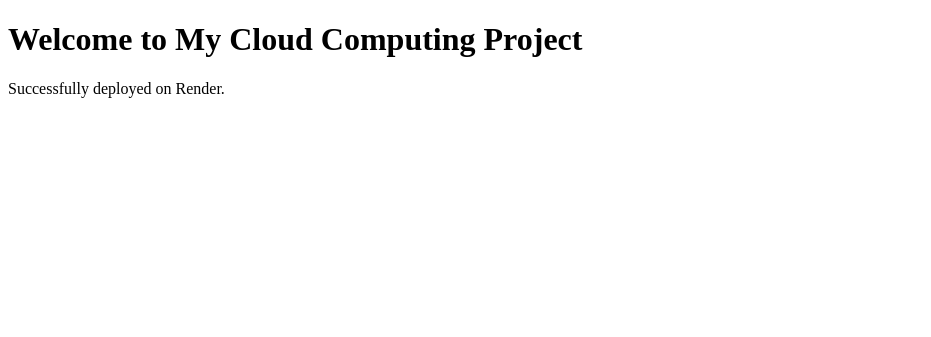
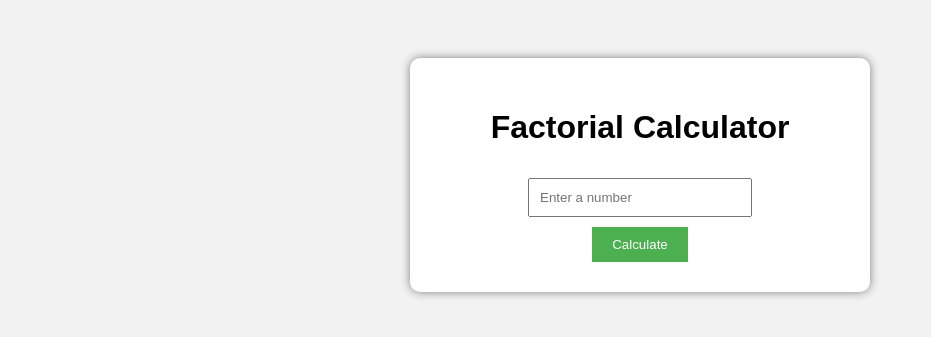
Before and after one commit to Nishmitha0959/bcs601_4mw23cs088, a Flask app: page / in a window 1280 px wide. Shown: the top 337 px of the page, without its empty margins (0-931 px from the left). Run offline with Flask 3, Linux system fonts and the light colour scheme.

Commit message:
Initial commit

```diff
--- a/app.py
+++ b/app.py
@@ -1,39 +1,20 @@
-from flask import Flask, render_template
+from flask import Flask, render_template, request
 
 app = Flask(__name__)
 
-@app.route('/')
+@app.route('/', methods=['GET', 'POST'])
 def home():
-    num1 = 18
-    num2 = 12
+    factorial = None
+    number = None
 
-    a = num1
-    b = num2
+    if request.method == 'POST':
+        number = int(request.form['number'])
+        factorial = 1
 
-    while b != 0:
-        a, b = b, a % b
+        for i in range(1, number + 1):
+            factorial *= i
 
-    hcf = a
-    lcm = (num1 * num2) // hcf
-
-    text = "Fun with Programming"
-    reversed_text = text[::-1]
-
-    factorials = {}
-
-    for i in range(4, 9):
-        fact = 1
-        for j in range(1, i + 1):
-            fact *= j
-        factorials[i] = fact
-
-    return render_template(
-        'index.html',
-        hcf=hcf,
-        lcm=lcm,
-        reversed_text=reversed_text,
-        factorials=factorials
-    )
+    return render_template('index.html', factorial=factorial, number=number)
 
 if __name__ == '__main__':
     app.run(debug=True)
--- a/templates/index.html
+++ b/templates/index.html
@@ -1,10 +1,66 @@
 <!DOCTYPE html>
 <html>
 <head>
-    <title>BCS601 Cloud Project</title>
+    <title>Factorial Calculator</title>
+
+    <style>
+        body{
+            font-family: Arial;
+            background:#f2f2f2;
+            text-align:center;
+            padding-top:50px;
+        }
+
+        .box{
+            background:white;
+            width:400px;
+            margin:auto;
+            padding:30px;
+            border-radius:10px;
+            box-shadow:0px 0px 10px gray;
+        }
+
+        input{
+            padding:10px;
+            width:200px;
+            margin:10px;
+        }
+
+        button{
+            padding:10px 20px;
+            background:#4CAF50;
+            color:white;
+            border:none;
+            cursor:pointer;
+        }
+
+        h2{
+            color:#333;
+        }
+    </style>
 </head>
+
 <body>
-    <h1>Welcome to My Cloud Computing Project</h1>
-    <p>Successfully deployed on Render.</p>
+
+<div class="box">
+
+    <h1>Factorial Calculator</h1>
+
+    <form method="POST">
+
+        <input type="number" name="number" placeholder="Enter a number" required>
+
+        <br>
+
+        <button type="submit">Calculate</button>
+
+    </form>
+
+    {% if factorial is not none %}
+        <h2>Factorial of {{ number }} is {{ factorial }}</h2>
+    {% endif %}
+
+</div>
+
 </body>
 </html>
```
